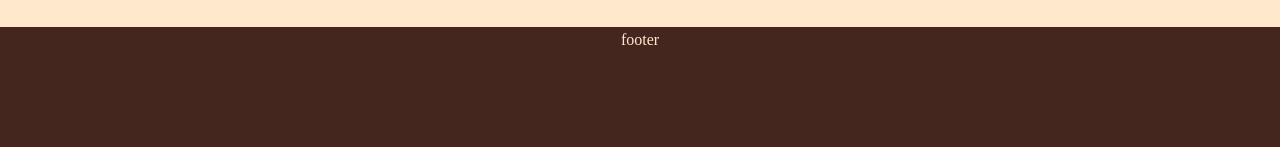
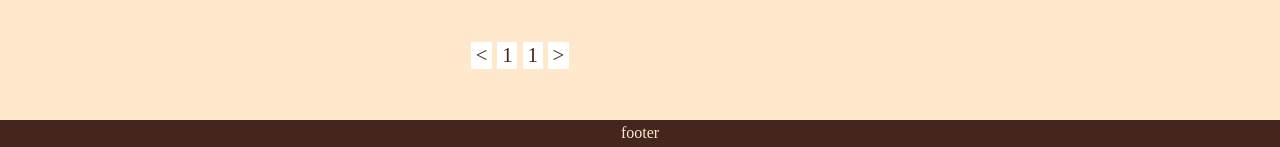
Before and after one commit to yawn-yawn-yawn/tumblr-theme, a website: page theme3/index.html in a window 1280 px wide. Shown: the part 1000-1147 px from the top of the page. Before the commit the page ends 1054 px from the top, so only its background shows below. Drawn offline with nearby package versions, Linux system fonts and the light colour scheme.

Commit message:
簡単なページング

```diff
--- a/theme3/index.html
+++ b/theme3/index.html
@@ -124,6 +124,17 @@
                         </div>
                         <!-- END panel -->
                     </article>
+
+                    <div class="paging-wrapper">
+                        <div class="paging">
+                            <ul class="paging-list">
+                                <li class="paging-item"><a href="#" class="paging-link">&lt;</a></li>
+                                <li class="paging-item"><a href="#" class="paging-link">1</a></li>
+                                <li class="paging-item"><a href="#" class="paging-link">1</a></li>
+                                <li class="paging-item"><a href="#" class="paging-link">&gt;</a></li>
+                            </ul>
+                        </div>
+                    </div>
                 </div>
                 <!-- END content-wrapper -->
                 <div class="sidebar-wrapper">
--- a/theme3/src/sass/main.scss
+++ b/theme3/src/sass/main.scss
@@ -216,6 +216,31 @@ body {
     // background-color: $container-bg-color;
     min-width: 400px;
 }
+.paging-wrapper {
+    display: flex;
+    justify-content: center;
+    .paging-list {
+        font-size: 1.3rem;
+        padding: 0;
+        margin-top: 0;
+        list-style: none;
+    }
+    .paging-item {
+        display: inline-block;
+        margin: 0;
+    }
+    .paging-link {
+        display: block;
+        text-decoration: none;
+        color: $main-color;
+        background-color: $container-bg-color;
+        padding: .1rem .3rem;
+        &:hover {
+            background-color: $accent-color;
+            color: $container-bg-color;
+        }
+    }
+}
 
 // article
 article {
```
Also changed, not shown: theme3/src/css/main.css.
